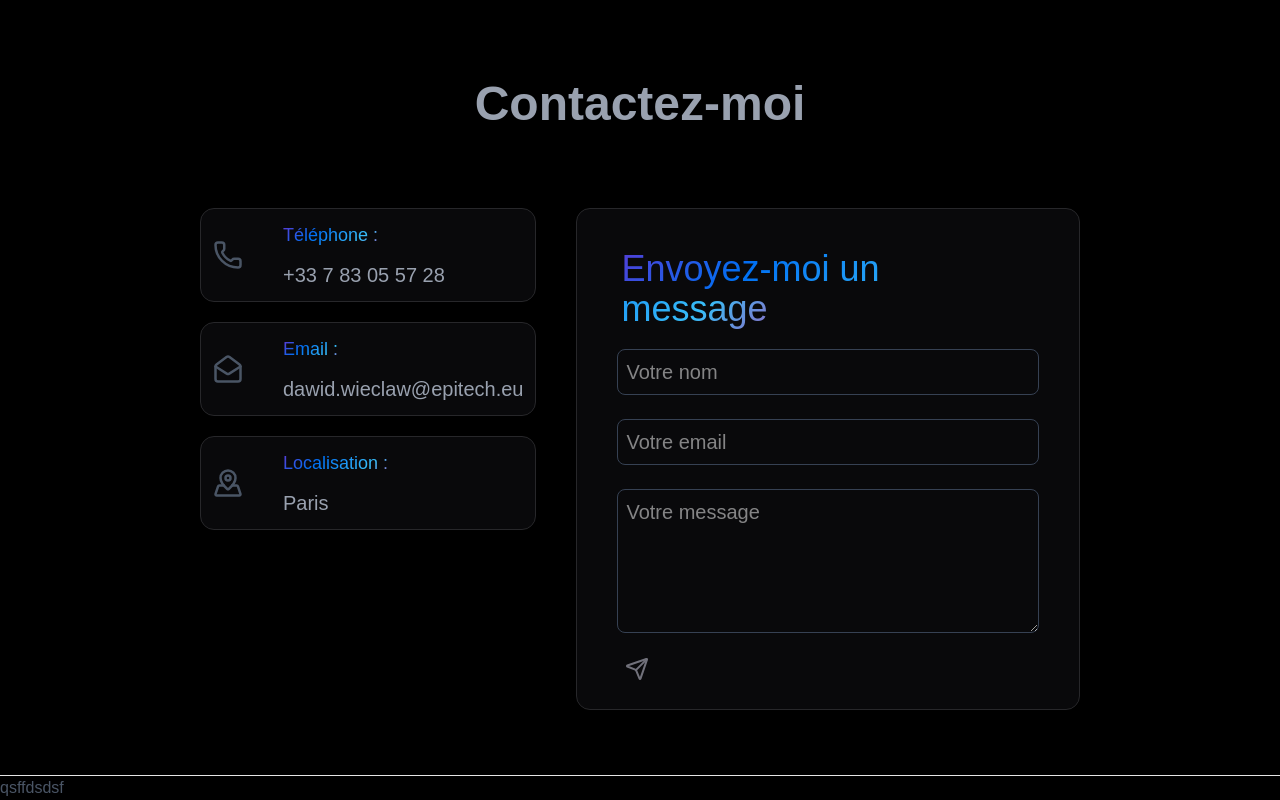
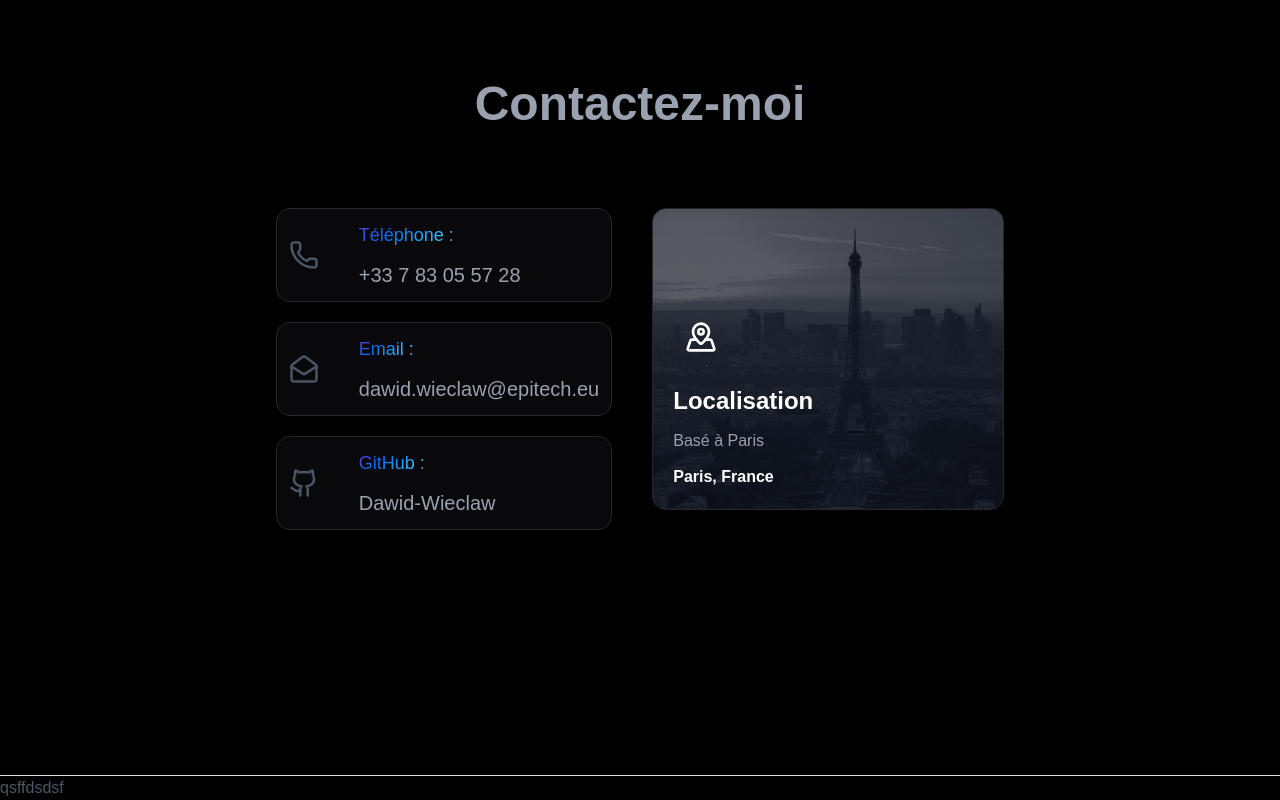
Before and after one commit to Dawid-Wieclaw/Portfolio-React, a React (Vite) app: page / in a window 1280 px wide. Shown: the part 3539-4339 px from the top of the page. Built offline with nearby package versions, Linux system fonts and the light colour scheme.

Commit message:
Improve responsive

```diff
--- a/src/Pages/Contact.jsx
+++ b/src/Pages/Contact.jsx
@@ -1,7 +1,8 @@
 import ContactForm from "@/components/ContactForm";
 import ContactInfo from "@/components/ContactInfo";
+import Localisation from "@/components/Localisation";
 import Footer from "@/components/Footer";
-import { Phone, MailOpen, MapPinned } from 'lucide-react';
+import { Phone, MailOpen, MapPinned, Github } from 'lucide-react';
 
 
 export default function Contact() {
@@ -25,10 +26,10 @@ export default function Contact() {
 
         {
             "id": 3,
-            "Icon": MapPinned,
-            "type": "Localisation :",
-            "info": "Paris",
-            "href": "https://www.google.com/maps/place/Paris/@48.8589385,2.2646341,12z/data=!3m1!4b1!4m6!3m5!1s0x47e66e1f06e2b70f:0x40b82c3688c9460!8m2!3d48.8575475!4d2.3513765!16zL20vMDVxdGo?entry=ttu&g_ep=EgoyMDI2MDMxNS4wIKXMDSoASAFQAw%3D%3D"
+            "Icon": Github,
+            "type": "GitHub :",
+            "info": "Dawid-Wieclaw",
+            "href": "https://github.com/Dawid-Wieclaw"
         },
     ]
 
@@ -36,7 +37,7 @@ export default function Contact() {
     return (
         <div className="w-full min-h-screen pt-10 bg-black flex flex-col">
 
-    <h2 className="pt-10 text-center text-5xl font-bold text-gray-400">Contactez-moi</h2>
+            <h2 className="pt-10 text-center xl:text-5xl lg:text-4xl md:text-3xl text-2xl font-bold text-gray-400">Contactez-moi</h2>
 
             <div className="flex-1 w-screen">
                 <div className="lg:mx-50 md:mx-16 mx-5 mt-10 flex flex-col gap-5 xl:flex-row justify-center xl:gap-10">
@@ -46,8 +47,8 @@ export default function Contact() {
                         )}
                     </div>
 
-            <div className="2xl:w-1/3">
-                <ContactForm></ContactForm>
+                    <div className="xl:mt-10 2xl:w-1/3 md:w-2/5 w-full ">
+                        <Localisation></Localisation>
                     </div>
                 </div>
             </div>
--- a/src/Pages/Projects.jsx
+++ b/src/Pages/Projects.jsx
@@ -86,8 +86,8 @@ export default function Projects() {
             </div>
 
 
-            <div className=" flex-1 lg:mx-50 md:mx-16 mx-15">
-                <div className="grid 2xl:grid-cols-3 lg:grid-cols-2 grid-cols-1 md:gap-30 lg:gap-10 gap-16">
+            <div className=" flex-1 xl:mx-50 md:mx-5 mx-15">
+                <div className="grid 2xl:grid-cols-3 lg:grid-cols-2 md:grid-cols-2 sm:grid-cols-1 md:gap-30 lg:gap-10 gap-5">
                     {projects.reverse().map((p, index) => (
                         <ProjectCard key={p.id} {...p} index={index} />
                     ))}
--- a/src/components/ContactInfo.jsx
+++ b/src/components/ContactInfo.jsx
@@ -5,12 +5,12 @@ export default function ContactInfo({ id, Icon, type, info, href }) {
     return (
         <a href={href}
             target="_blank">
-            <div className="flex items-center rounded-xl text-gray-400 text-lg p-3 gap-10 bg-zinc-950 border border-zinc-800 hover:border-zinc-500 hover:border-2 transition">
+            <div className="flex items-center rounded-xl text-gray-400 text-lg p-3 gap-10  bg-zinc-950 border border-zinc-800 hover:border-zinc-500 hover:border-2 transition">
                 <Icon size={30} className="text-gray-600" />
 
                 <div className="flex flex-col gap-3">
                     <AuroraText>{type}</AuroraText>
-                    <p className="2xl:text-2xl md:text-xl">{info}</p>
+                    <p className="2xl:text-2xl md:text-xl text-sm">{info}</p>
                 </div>
             </div>
         </a>
--- /dev/null
+++ b/src/components/Localisation.jsx
@@ -0,0 +1,26 @@
+import { AuroraText } from "./ui/aurora-text";
+import { Send, MapPinned } from 'lucide-react';
+
+
+export default function ContactForm() {
+    return (
+        <div className="relative rounded-xl overflow-hidden border border-zinc-800 hover:border-zinc-700 transition">
+
+            <div className="absolute inset-0 bg-[url('public/img/Paris(modification).jpg')] bg-cover bg-center opacity-50"></div>
+
+            <div className="absolute inset-0 from-transparent via-zinc-950/60 to-zinc-950"></div>
+
+            <div className="relative z-10 flex flex-col p-5 gap-3 mt-20">
+
+                <div className=" rounded-2xl p-3 w-fit">
+                    <MapPinned size={32} className="text-white" />
+                </div>
+
+                <h2 className="text-white text-2xl font-bold mt-2">Localisation</h2>
+                <p className="text-gray-400">Basé à Paris</p>
+                <p className="text-white font-semibold">Paris, France</p>
+
+            </div>
+        </div>
+    )
+}
```
Also changed, not shown: public/img/Paris(modification).jpg (added), public/img/Paris.jpg (added). Lines whose indentation alone changed are shown as unchanged.
